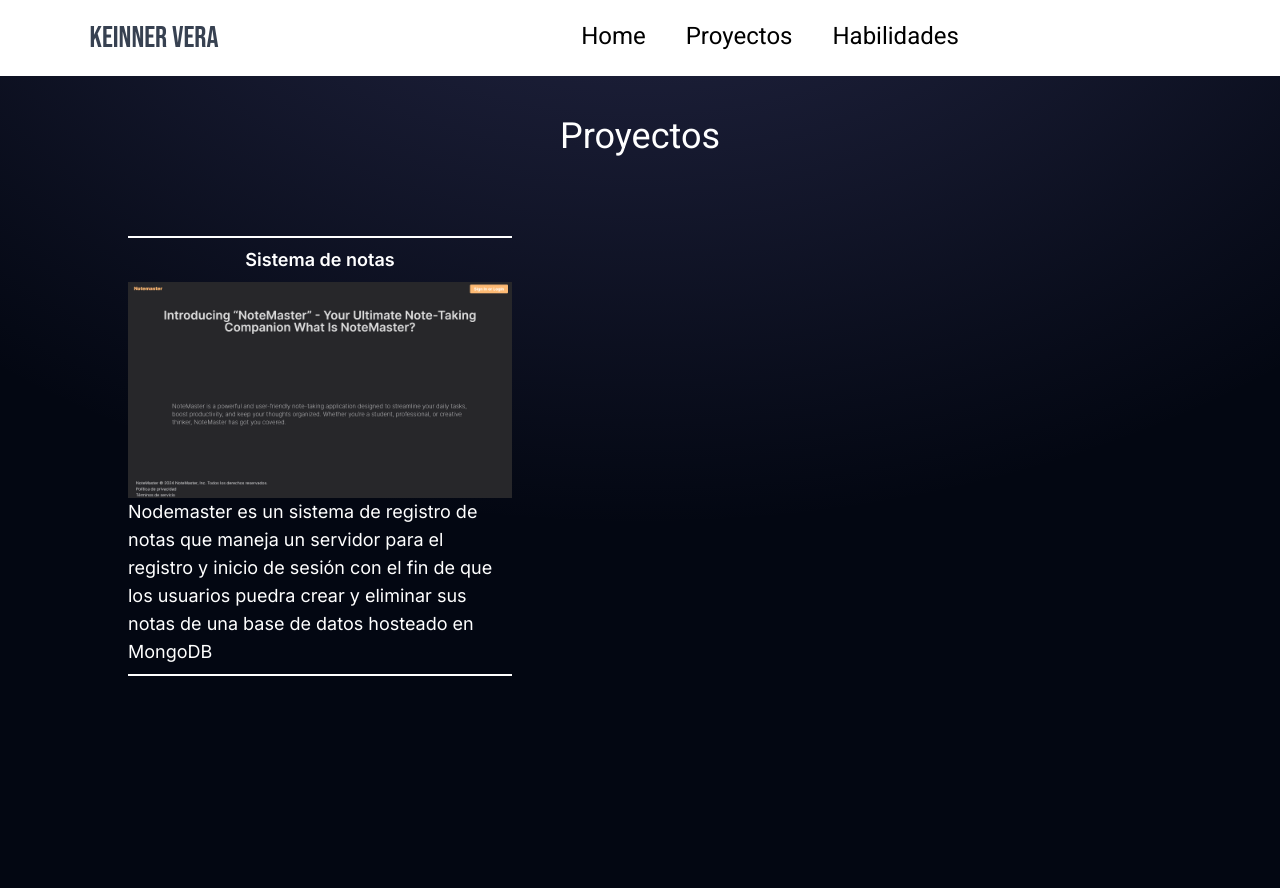
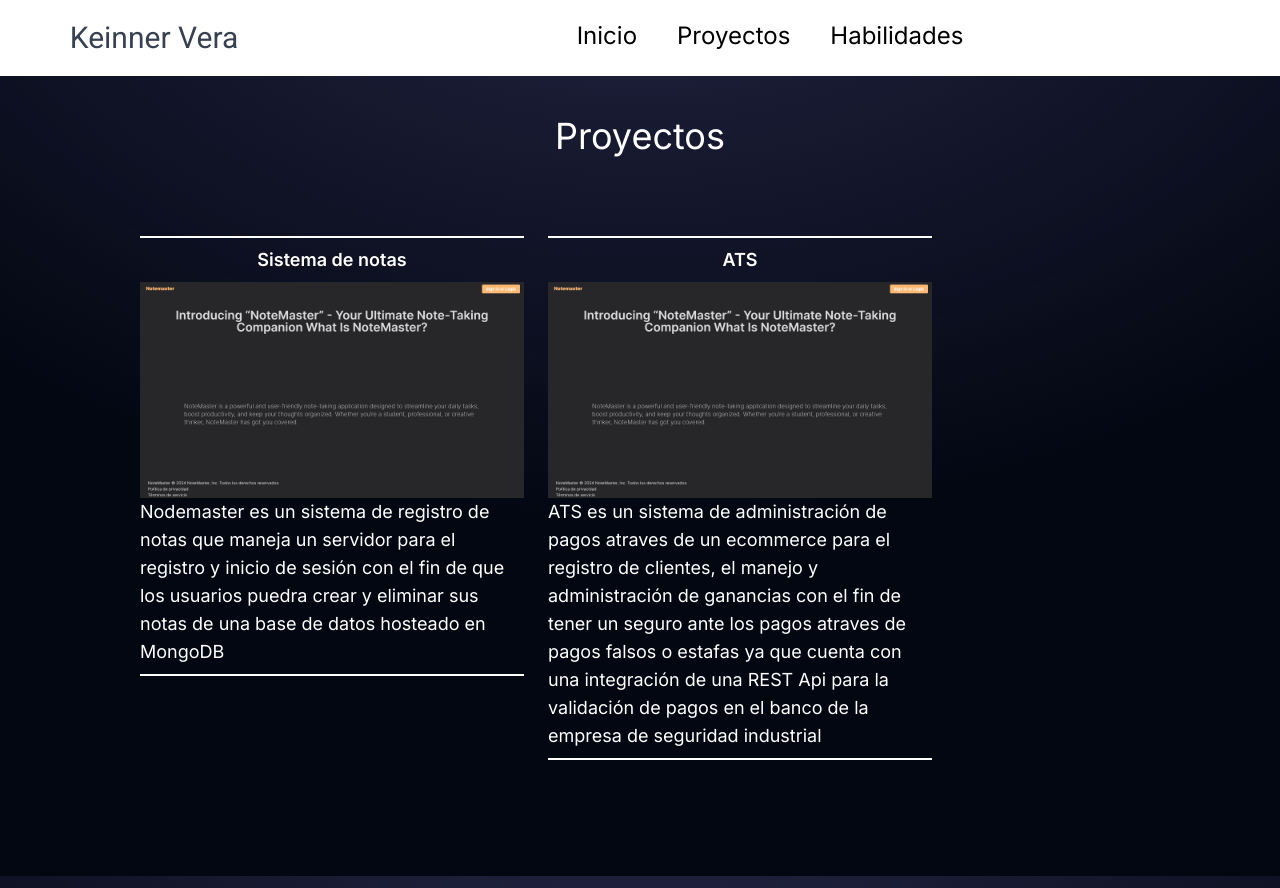
Before and after one commit to Keidevk/curriculum, a Next.js app: page / in a window 1280 px wide. Both pictures are taken after a click on the link "Proyectos". Built offline with nearby package versions, Linux system fonts and the light colour scheme.

Commit message:
Optimization and Add new features

```diff
--- /dev/null
+++ b/app/components/nav.component.jsx
@@ -0,0 +1,29 @@
+import {roboto} from "@/app/ui/fonts"
+
+export default function Nav({setTransitionState,setShowState}){
+
+    function setStateFunction(){
+        setShowState(true);
+        setTimeout(()=>{
+            setTransitionState(" ")
+        },400)
+    }
+    return (
+        <>
+        <nav className="w-100vh grid column-300 bg-white">
+            <div className=" text-gray-700 h-min">
+                <h1 className={`${roboto.className} sm:text-3xl text-5xl justify-center mr-4 pl-6 flex my-5 `}>Keinner Vera</h1>
+            </div>
+            <div className="m-0 p-0 ">
+                <div className="h-full w-full bg-white">
+                <div className={`flex-row sm:text-2xl text-4xl mb-5 text-center pt-5`}>
+                    <a className="pr-10 hover:animate-pulse" onClick={()=>{setShowState(false)}} href={"#"}>Inicio</a>
+                    <a className="pr-10 hover:animate-pulse" onClick={()=>setStateFunction()} href={"#"}>Proyectos</a>
+                    <a className="pr-10 hover:animate-pulse" onClick={()=>setStateFunction()} href={"#"}>Habilidades</a>
+                </div>
+                </div>
+            </div>
+        </nav>
+        </>
+    )
+}
--- /dev/null
+++ b/app/components/proyect.component.jsx
@@ -0,0 +1,19 @@
+import Image from "next/image"
+export default function Proyects({ImageRefProp,textContent,text}){
+    function imageChange(){
+        if(ImageRefProp.current.style.transform != "scale(2)"){
+            ImageRefProp.current.style.transform = "scale(2)"
+        }else{
+            ImageRefProp.current.style.transform = "scale(1)"
+        }
+    }
+    return(
+        <>
+            <div className="ms:my-0 mt-0 mb-12 mx-3 w-96 h-min text-white border-t-2 border-white">
+              <p className="text-center p-2 text-6xl sm:text-lg font-semibold">{text}</p>
+              <Image ref={ImageRefProp} className="justify-center transition-transform duration-300" src="/Screenshot 2024-07-21 110238.png" alt="Nodemaster" width={400} height={200} onClick={()=>imageChange()}/>
+              <p className="text-3xl sm:text-lg pb-2 border-b-2 border-white">{textContent}</p>
+            </div>
+        </>
+    )
+}
--- a/app/layout.js
+++ b/app/layout.js
@@ -1,7 +1,8 @@
-import { Inter } from "next/font/google";
+import { Inter} from "next/font/google";
 import "./globals.css";
 
 const inter = Inter({ subsets: ["latin"] });
+
 
 export const metadata = {
   title: "Keinner Porfolio",
@@ -11,7 +12,7 @@ export const metadata = {
 export default function RootLayout({ children }) {
   return (
     <html lang="es">
-      <body className={` bg-gray-950 bg-[radial-gradient(ellipse_80%_80%_at_50%_-20%,rgba(120,119,198,0.3),rgba(255,255,255,0))] ${inter.className}`}>{children}</body>
+      <body className={`${inter} bg-gray-950 bg-[radial-gradient(ellipse_80%_80%_at_50%_-20%,rgba(120,119,198,0.3),rgba(255,255,255,0))] ${inter.className}`}>{children}</body>
     </html>
   );
 }
--- a/app/page.js
+++ b/app/page.js
@@ -1,20 +1,19 @@
 "use client"
-import Image from "next/image";
 import { useState, useEffect, useRef} from "react";
+import Typewriter from "./components/typewrite";
+import Nav from "./components/nav.component";
+import Proyects from "./components/proyect.component";
 
-import {Bebas_Neue, Roboto} from "next/font/google"
-import Typewriter from "./components/typewrite";
-const roboto = Roboto({subsets:["latin"], weight:"400"})
-const bebas_Neue = Bebas_Neue({subsets:["latin"], weight:"400" });
 
 export default function Home() {
   const [showState,setShowState] = useState(false);
   const [transitionState,setTransitionState] = useState("opacity-0");
-
   const imageRef = useRef(null)
 
+
   useEffect(() => {
-    const handleScroll = () => {
+    if(window.screen.availHeight > 700){
+      const handleScroll = () => {
         if (window.scrollY > 60) {
             setShowState(true);
             setTimeout(()=>{setTransitionState(" ")},400)
@@ -23,53 +22,37 @@ export default function Home() {
             setTransitionState("opacity-0");
         }
     };
-
     window.addEventListener('scroll', handleScroll);
     return () => {
         window.removeEventListener('scroll', handleScroll);
     };
+    }
 }, [showState]);
 
   return (
-    <div>
-    <nav className="w-100vh grid column-300 bg-white">
-      <div className=" text-gray-700 h-min">
-        <h1 className={` ${bebas_Neue.className} sm:text-3xl text-5xl justify-center mr-4 pl-6 flex my-5 `}>Keinner Vera</h1>
-      </div>
-      <div className="m-0 p-0 ">
-        <div className="h-full w-full bg-white">
-        <div className={`${roboto.className} flex-row sm:text-2xl text-4xl mb-5 text-center pt-5`}>
-          <a className="pr-10 hover:animate-pulse" onClick={()=>{setShowState(false)}} href={"#"}>Home</a>
-          <a className="pr-10 hover:animate-pulse" onClick={()=>{setShowState(true);
-            setTimeout(()=>{setTransitionState(" ")},400)}} href={"#"}>Proyectos</a>
-          <a className="pr-10 hover:animate-pulse" onClick={()=>{setShowState(true);
-            setTimeout(()=>{setTransitionState(" ")},400)}} href={"#"}>Habilidades</a>
-        </div>
-        </div>
-      </div>
-    </nav>
+    <>
+     <Nav setShowState={setShowState} setTransitionState={setTransitionState}/>
     <main>
       {showState ?
       <>
-        <div className={`${transitionState} ml-24 sm:ml-0 transition-opacity duration-500 ease-in-out h-screen w-100vh m-auto`}>
-          <h5 className={`${roboto.className} w-100vh text-white pt-10 text-center text-8xl sm:text-4xl`}>Proyectos</h5>
-          <div className="flex py-20 px-32">
-            <div className="w-96 h-min text-white border-t-2 border-white">
-              <p className="text-center p-2 text-6xl sm:text-lg font-semibold">Sistema de notas</p>
-              <Image ref={imageRef} className="justify-center transition-transform duration-300" src="/Screenshot 2024-07-21 110238.png" alt="Nodemaster" width={400} height={200} onClick={()=>{
-                if(imageRef.current.style.transform != "scale(2)"){
-                  imageRef.current.style.transform = "scale(2)"
-                }else{
-                  imageRef.current.style.transform = "scale(1)"
-                }
-
-              }}/>
-              <p className="text-3xl sm:text-lg pb-2 border-b-2 border-white">Nodemaster es un sistema de registro de notas que maneja un servidor para el registro y inicio de sesión con el fin de que los usuarios puedra crear y eliminar sus notas de una base de datos hosteado en MongoDB</p>
-            </div>
-          </div>
+      <div className={`${transitionState} ml-24 sm:ml-0 transition-opacity duration-500 ease-in-out h-screen w-100vh m-auto`}>
+        <h5 className={`w-100vh text-white pt-10 text-center text-8xl sm:text-4xl`}>Proyectos</h5>
+        <div className="flex py-20 px-32 ms:justify-center flex-wrap">
+        <Proyects
+          text={"Sistema de notas"}
+          textContent={"Nodemaster es un sistema de registro de notas que maneja un servidor para el registro y inicio de sesión con el fin de que los usuarios puedra crear y eliminar sus notas de una base de datos hosteado en MongoDB"}
+          ImageRefProp={imageRef}
+          trasitionProp={transitionState}/>
+        <Proyects
+        text={"ATS"}
+        textContent={"ATS es un sistema de administración de pagos atraves de un ecommerce para el registro de clientes, el manejo y administración de ganancias con el fin de tener un seguro ante los pagos atraves de pagos falsos o estafas ya que cuenta con una integración de una REST Api para la validación de pagos en el banco de la empresa de seguridad industrial"}
+        imageRefProp={imageRef}
+        trasitionProp={transitionState}/>
         </div>
-        </>:<Typewriter setShow={setShowState}/>}
+      </div>
+      </>
+      :<Typewriter setShow={setShowState}/>}
     </main>
-    </div>
+    </>
   );
 }
--- /dev/null
+++ b/app/ui/fonts.jsx
@@ -0,0 +1,3 @@
+import { Roboto,Bebas_Neue } from 'next/font/google'
+export const roboto = Roboto({subsets: ["latin"],weight:'400'})
+export const bebas_Neue = Bebas_Neue({ subsets:["latin"], weight:"400" });
```
Also changed, not shown: package.json (+5 -5 lines), 2 other files (tests, documents, lock files or other folders).
